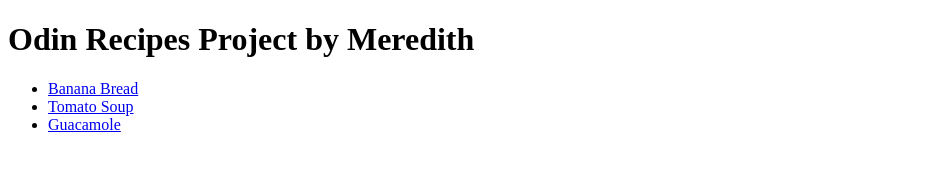
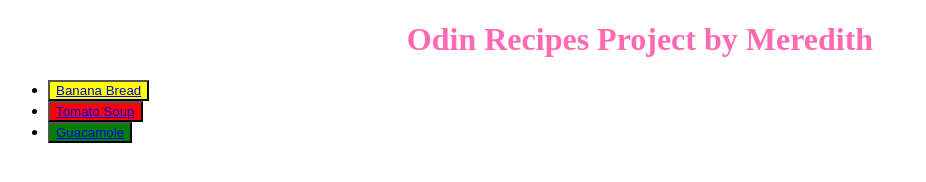
Before and after one commit to devsandroses/odin-recipes, a plain HTML site: page index.html in a window 1280 px wide. Shown: the whole page, without its empty margins (0-926 px from the left). Drawn offline with Linux system fonts and the light colour scheme.

Commit message:
Learned how to write CSS and applied it!

```diff
--- a/index.html
+++ b/index.html
@@ -4,19 +4,20 @@
     <meta charset="UTF-8">
     <meta name="viewport" content="width=device-width, initial-scale=1.0">
     <title>Recipe Assignment </title>
+    <link rel="stylesheet" href="recipes.css" />
 </head>
 <body>
-    <h1>Odin Recipes Project by Meredith</h1>
+    <div class="header"><h1>Odin Recipes Project by Meredith</h1></div>
 
     <ul>
 
-    <li> <a href="recipes/bananabread.html">Banana Bread</a> </li>
+    <li><Button class="Banana"><a href="recipes/bananabread.html">Banana Bread</a></button></li>
 
-    <li> <a href="recipes/tomoatosoup.html">Tomato Soup</a> </li>
+    <li><button class="Tomato"><a href="recipes/tomoatosoup.html">Tomato Soup</a></button></li>
 
-    <li> <a href="recipes/guacamole.html">Guacamole</a> </li>
+    <li><button id="guacamole"><a href="recipes/guacamole.html">Guacamole</a></button></li>
 
-
+    </ul>
 
 
 </body>
--- /dev/null
+++ b/recipes.css
@@ -0,0 +1,19 @@
+.Banana {
+background-color: yellow; color: black;
+}
+
+.Tomato {
+background-color: red; color: white;
+}
+
+#guacamole {
+    background-color: green;
+}
+
+.header {
+text-align: center; color: hotpink
+}
+
+.Banana .Tomato #guacamole {
+font-size: 30px; font-family: 'Times New Roman', Times, serif; font-weight: 300;
+}
```
Also changed, not shown: recipes/bananabread.html (+7 -6 lines).
